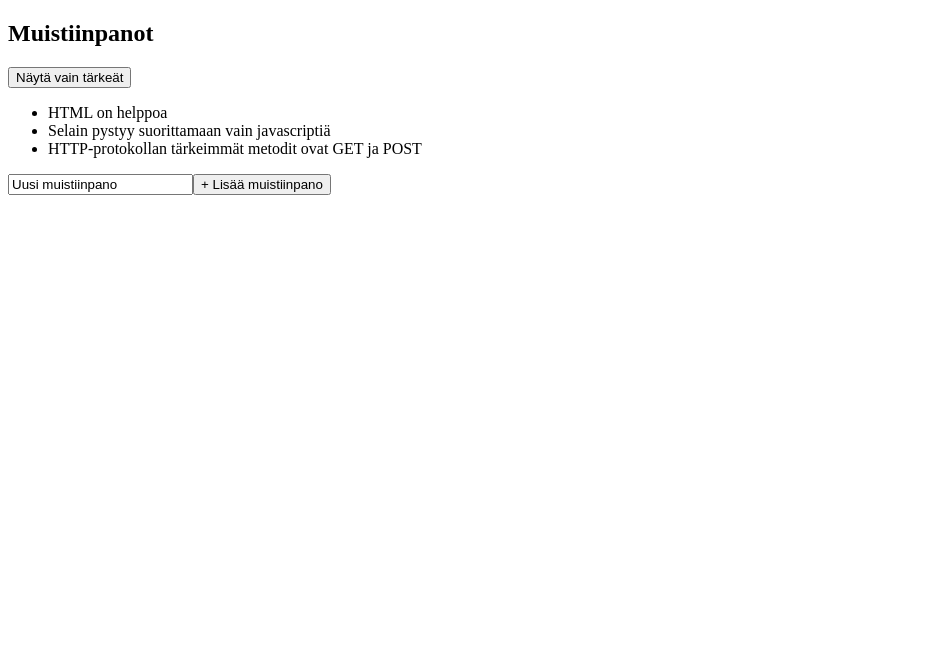
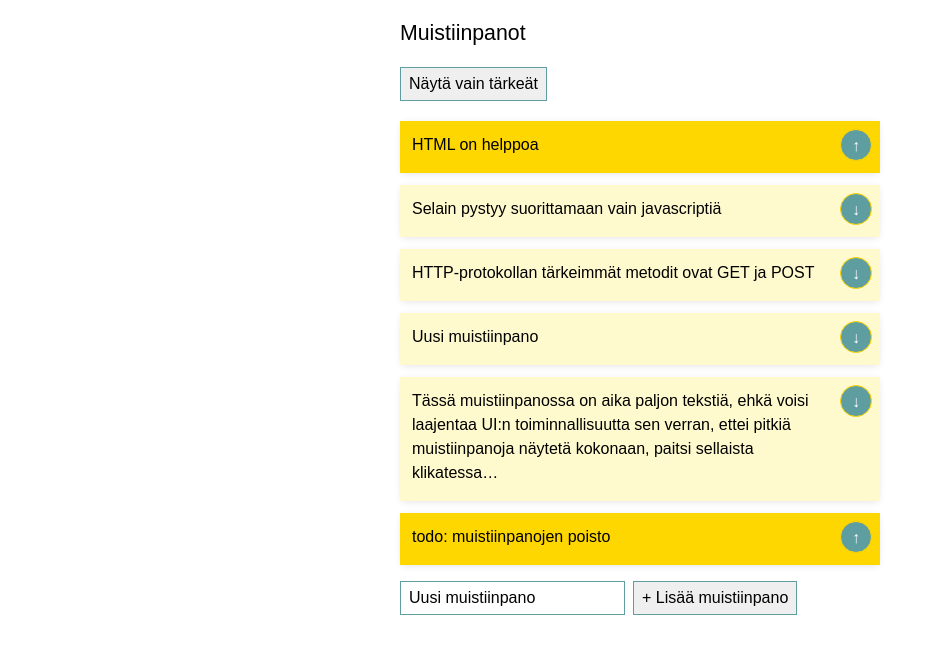
Before and after one commit to thykka/fso2019, a React (Create React App) app in the folder osa2/notes/: page / in a window 1280 px wide. Shown: the top 654 px of the page, without its empty margins (0-935 px from the left). Built offline with nearby package versions, Linux system fonts and the light colour scheme; data requests are answered from the project's data file.

Commit message:
osa2 - muistiinpanot - part2-6

```diff
--- a/osa2/notes/db.json
+++ b/osa2/notes/db.json
@@ -16,7 +16,25 @@
       "id": 3,
       "content": "HTTP-protokollan tärkeimmät metodit ovat GET ja POST",
       "date": "2019-01-10T19:20:14.298Z",
-      "important": true
+      "important": false
+    },
+    {
+      "content": "Uusi muistiinpano",
+      "date": "2019-05-23T06:07:53.461Z",
+      "important": false,
+      "id": "4"
+    },
+    {
+      "content": "Tässä muistiinpanossa on aika paljon tekstiä, ehkä voisi laajentaa UI:n toiminnallisuutta sen verran, ettei pitkiä muistiinpanoja näytetä kokonaan, paitsi sellaista klikatessa…",
+      "date": "2019-05-23T07:34:50.110Z",
+      "important": false,
+      "id": "Z8TbYyQ"
+    },
+    {
+      "content": "todo: muistiinpanojen poisto",
+      "date": "2019-05-23T08:00:10.955Z",
+      "important": true,
+      "id": "Gn4B9jT"
     }
   ]
 }
--- a/osa2/notes/src/App.js
+++ b/osa2/notes/src/App.js
@@ -1,6 +1,7 @@
 import React, { useState, useEffect } from 'react';
-import axios from 'axios';
 import Note from './components/Note';
+import noteService from './services/notes';
+import './index.css';
 
 const App = (props) => {
   const [notes, setNotes] = useState(props.notes);
@@ -10,24 +11,37 @@ const App = (props) => {
   const [showAll, setShowAll] = useState(true);
 
   const hook = () => {
-    console.log('effect');
-    axios
-      .get('http://localhost:3001/notes')
-      .then(res => res.data)
-      .then(data => {
-        setNotes(data)
-      })
+    noteService.getAll()
+      .then(initialNotes => setNotes(initialNotes));
   };
 
   useEffect(hook, []);
 
-  console.log('render', notes.length, 'notes');
-
   const notesFiltered = showAll ?
     notes : notes.filter(note => note.important);
 
+  const toggleImportanceOf = id => {
+    const note = notes.find(note => note.id === id);
+    const changedNote = { ...note, important: !note.important }
+
+    noteService.update(id, changedNote)
+      .then(returnedNote => {
+        setNotes(notes.map(note =>
+          note.id !== id ? note : returnedNote
+        ))
+      })
+      .catch(error => {
+        alert(`Muistiinpanoa '${note.content}' ei löydy.\n\n${error}`);
+        setNotes(notes.filter(n => n.id !== id));
+      })
+  }
+
   const rows = () => notesFiltered.map(note =>
-    <Note key={note.id} note={note} />
+    <Note
+      key={note.id}
+      note={note}
+      toggleImportance={() => toggleImportanceOf(note.id)}
+    />
   );
 
   const addNote = (event) => {
@@ -36,11 +50,14 @@ const App = (props) => {
       content: newNote,
       date: new Date().toISOString(),
       important: false,
-      id: (notes.length + 1).toString(16)
     }
 
-    setNotes(notes.concat(noteObject));
-    setNewNote('');
+    noteService.create(noteObject)
+      .then(returnedNote => {
+        setNotes(notes.concat(returnedNote));
+        setNewNote('');
+      })
+
   }
 
   const handleNoteChange = (event) => {
@@ -48,14 +65,14 @@ const App = (props) => {
   };
 
   return (
-    <section>
-      <h1>Muistiinpanot</h1>
+    <section className="notes">
+      <h1 className="notes__title">Muistiinpanot</h1>
       <div>
         <button onClick={ () => setShowAll(!showAll) }>
           Näytä { showAll ? 'vain tärkeät' : 'kaikki' }
         </button>
       </div>
-      <ul>{rows()}</ul>
+      <ul className="notes__list">{rows()}</ul>
       <form onSubmit={addNote}>
         <input value={newNote} onChange={handleNoteChange} />
         <button type="submit">+ Lisää muistiinpano</button>
--- a/osa2/notes/src/components/Note.js
+++ b/osa2/notes/src/components/Note.js
@@ -1,8 +1,17 @@
 import React from 'react';
 
-const Note = ({ note }) => {
+const Note = ({ note, toggleImportance }) => {
+  const label = note.important ?
+    '\u2191' : // arrow up
+    '\u2193';  // arrow down
+
   return (
-    <li>{ note.content }</li>
+    <li className={ ['note', note.important ? ' note--important': ''].join('') }>
+      <p className='note__content'>{ note.content }</p>
+      <button
+        className='note__button'
+        onClick={ toggleImportance }>{ label }</button>
+    </li>
   )
 };
 
--- a/osa2/notes/src/index.css
+++ b/osa2/notes/src/index.css
@@ -1,5 +1,73 @@
 body {
+  font-family: sans-serif;
+  line-height: 1.5;
   margin: 0;
   padding: 0;
-  font-family: sans-serif;
 }
+
+button, input {
+  border-width: 1px;
+  border-style: solid;
+  border-color: cadetblue;
+  appearance: none;
+  font: inherit;
+  padding: 0.25em .5em;
+  margin: 0 .5em .25em 0;
+}
+button:focus,
+input:focus {
+  outline: 1px dashed cadetblue;
+}
+button:focus {
+  outline-offset: 1px;
+}
+input:focus {
+  outline-offset: -3px;
+}
+
+.notes {
+  margin: 0 auto;
+  max-width: 30em;
+}
+
+.notes__title {
+  font-weight: 300;
+}
+
+.notes__title {
+  font-size: 1.333em;
+}
+
+.notes__list {
+  padding: 0;
+  list-style: none;
+}
+
+.note {
+  background: lemonchiffon;
+  box-shadow: 0 .1em .5em -.1em #0002;
+  display: flex;
+  flex-flow: row nowrap;
+  padding: 0.5em;
+  margin-bottom: 0.75em;
+}
+
+.note--important {
+  background: gold;
+}
+
+.note__content {
+  flex: 1 1 auto;
+  margin: 0.25em 0.25em .5em 0.25em;
+}
+
+.note__button {
+  background: cadetblue;
+  border: 1px solid gold;
+  border-radius: 50%;
+  color: white;
+  font-size: inherit;
+  flex: 0 0 2em;
+  height: 2em;
+  margin: 0;
+}
--- /dev/null
+++ b/osa2/notes/src/services/notes.js
@@ -0,0 +1,19 @@
+import axios from 'axios'
+const API_URL = 'http://localhost:3001/notes'
+
+const getAll = () => {
+  const request = axios.get(API_URL);
+  return request.then(response => response.data);
+};
+
+const create = newObject => {
+  const request = axios.post(API_URL, newObject);
+  return request.then(response => response.data);
+};
+
+const update = (id, newObject) => {
+  const request = axios.put(`${API_URL}/${id}`, newObject);
+  return request.then(response => response.data);
+};
+
+export default { getAll, create, update };
```
